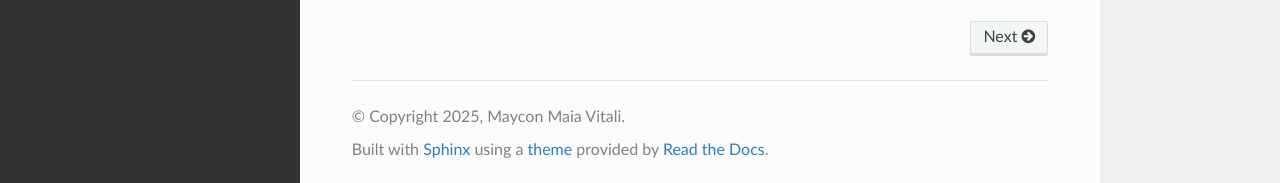
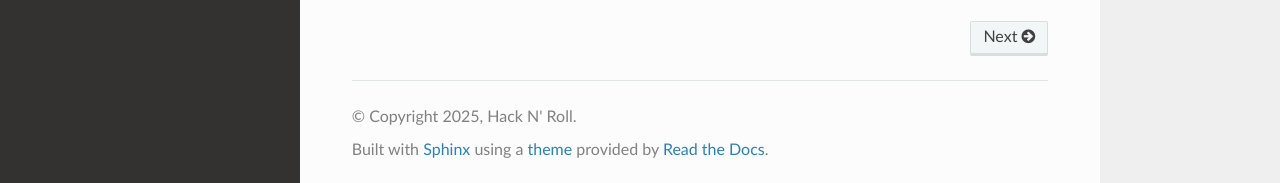
Before and after one commit to maycon/TRECO, a Sphinx documentation site: the page built from docs/source/index.rst, in a window 1280 px wide and 900 px high, scrolled down 4811 px. Shown: the part 714-897 px from the top of the window. Built offline with Sphinx 7.4.7 and the Read the Docs theme 3.1.0, drawn with Linux system fonts in a browser that asks for light colours.

Commit message:
Change copyright do Hack N Roll

```diff
--- a/docs/source/conf.py
+++ b/docs/source/conf.py
@@ -8,7 +8,7 @@ sys.path.insert(0, os.path.abspath('../..'))
 
 # -- Project information -----------------------------------------------------
 project = 'TRECO'
-copyright = '2025, Maycon Maia Vitali'
+copyright = '2025, Hack N\' Roll'
 author = 'Maycon Maia Vitali'
 release = '0.1.0'
 
```
